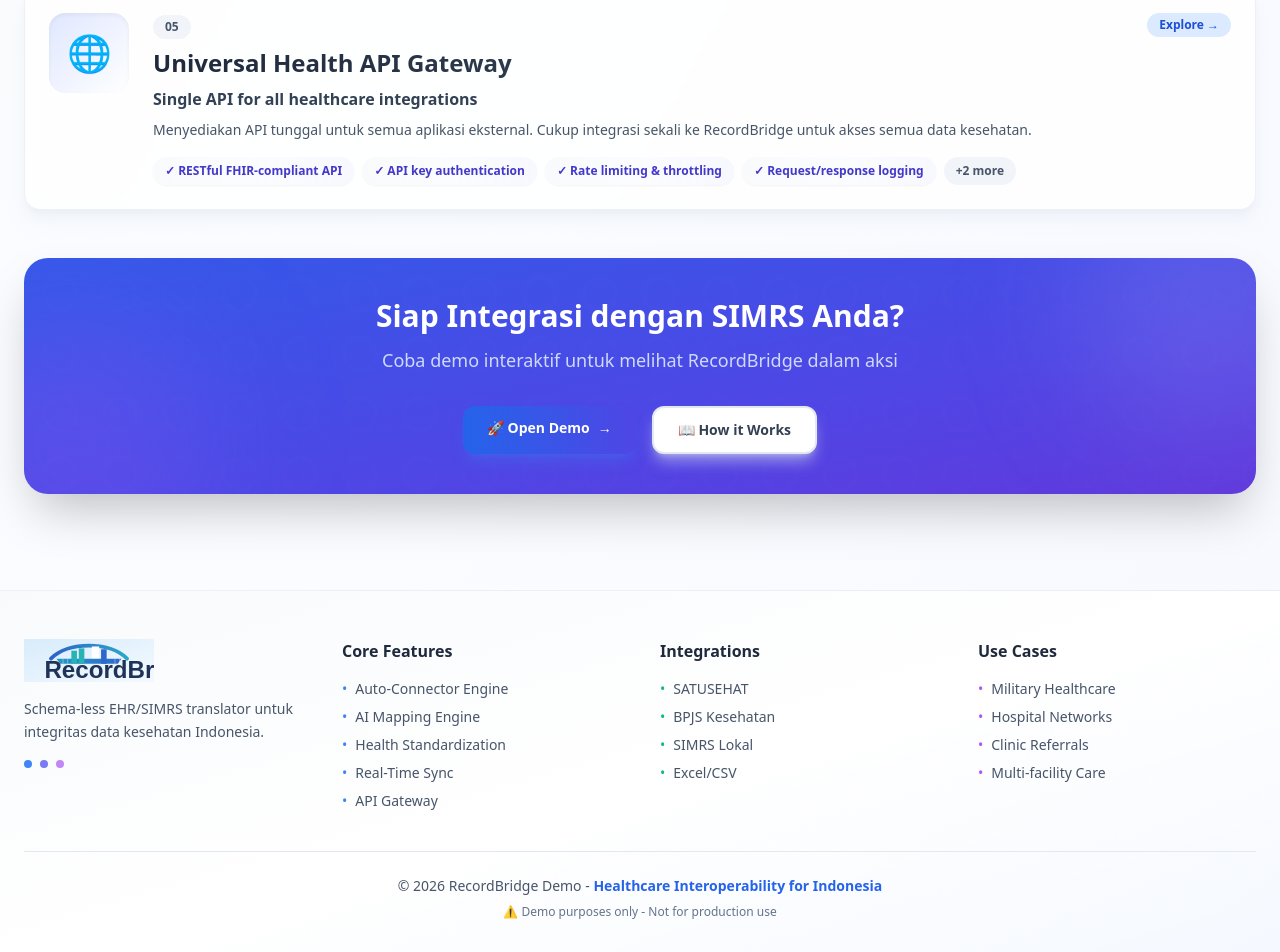
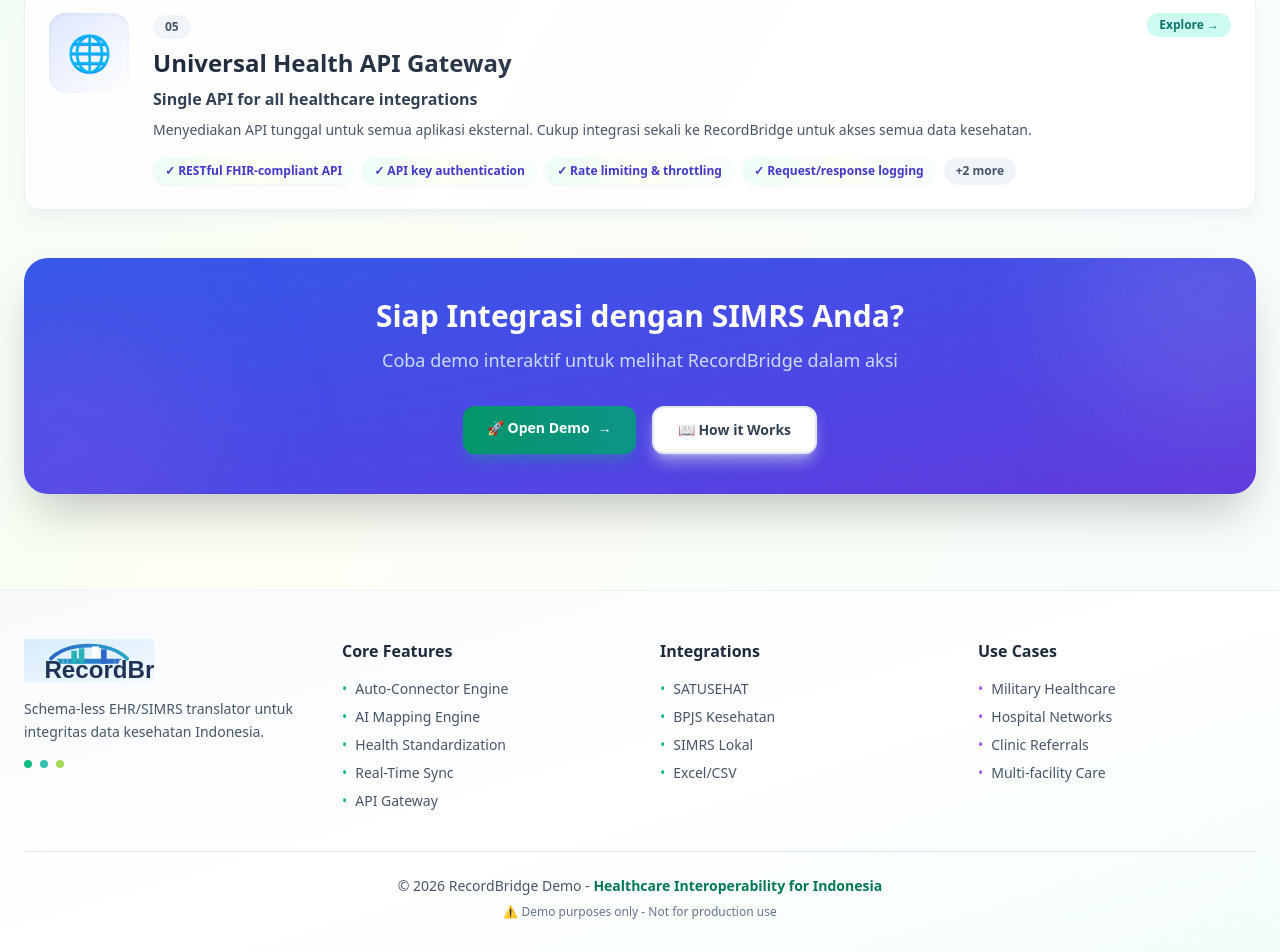
Before and after one commit to sobri3195/recordbridge, a Next.js app: page /features in a window 1280 px wide. Shown: the part 1325-2277 px from the top of the page. Built offline with nearby package versions, Linux system fonts and the light colour scheme.

Commit message:
Refresh UI with green hackathon-style theme

```diff
--- a/app/globals.css
+++ b/app/globals.css
@@ -7,7 +7,7 @@
 }
 
 body {
-  @apply bg-gradient-to-br from-slate-50 via-blue-50/30 to-indigo-50/50 text-slate-900 antialiased;
+  @apply bg-gradient-to-br from-emerald-50 via-lime-50/40 to-teal-50/60 text-slate-900 antialiased;
 }
 
 .card {
@@ -15,7 +15,7 @@
 }
 
 .card-gradient {
-  @apply rounded-2xl bg-gradient-to-br from-white via-white to-blue-50/50 p-6 shadow-xl shadow-blue-100/50 border border-blue-100/60;
+  @apply rounded-2xl bg-gradient-to-br from-white via-white to-emerald-50/60 p-6 shadow-xl shadow-emerald-100/50 border border-emerald-100/70;
 }
 
 .glass {
@@ -33,11 +33,11 @@
 }
 
 ::-webkit-scrollbar-thumb {
-  @apply bg-gradient-to-b from-blue-400 to-indigo-500 rounded-full shadow-md;
+  @apply bg-gradient-to-b from-emerald-400 to-teal-500 rounded-full shadow-md;
 }
 
 ::-webkit-scrollbar-thumb:hover {
-  @apply bg-gradient-to-b from-blue-500 to-indigo-600 scale-110;
+  @apply bg-gradient-to-b from-emerald-500 to-teal-600 scale-110;
 }
 
 /* Animation utilities */
@@ -67,8 +67,8 @@
 }
 
 @keyframes pulse-glow {
-  0%, 100% { box-shadow: 0 0 20px rgba(59, 130, 246, 0.3); }
-  50% { box-shadow: 0 0 40px rgba(59, 130, 246, 0.6); }
+  0%, 100% { box-shadow: 0 0 18px rgba(16, 185, 129, 0.22); }
+  50% { box-shadow: 0 0 32px rgba(16, 185, 129, 0.38); }
 }
 
 @keyframes gradient-shift {
@@ -115,7 +115,7 @@
 
 /* Smooth transitions */
 * {
-  @apply transition-all duration-300 ease-out;
+  @apply transition-all duration-200 ease-out;
 }
 
 /* Better focus states */
@@ -124,16 +124,16 @@
 input:focus-visible,
 select:focus-visible,
 textarea:focus-visible {
-  @apply outline-none ring-4 ring-blue-400/50 ring-offset-2 ring-offset-white;
+  @apply outline-none ring-4 ring-emerald-400/50 ring-offset-2 ring-offset-white;
 }
 
 /* Enhanced button styles */
 .btn-primary {
-  @apply relative overflow-hidden rounded-xl bg-gradient-to-r from-blue-600 to-indigo-600 px-6 py-3 text-sm font-semibold text-white shadow-lg shadow-blue-500/30 transition-all duration-300 hover:shadow-xl hover:shadow-blue-500/40 hover:scale-105 hover:from-blue-700 hover:to-indigo-700 active:scale-95;
+  @apply relative overflow-hidden rounded-xl bg-gradient-to-r from-emerald-600 to-teal-600 px-6 py-3 text-sm font-semibold text-white shadow-lg shadow-emerald-500/25 transition-all duration-300 hover:shadow-xl hover:shadow-emerald-500/35 hover:scale-[1.03] hover:from-emerald-700 hover:to-teal-700 active:scale-95;
 }
 
 .btn-secondary {
-  @apply relative overflow-hidden rounded-xl border-2 border-slate-200 bg-white px-6 py-3 text-sm font-semibold text-slate-700 shadow-lg shadow-slate-200/50 transition-all duration-300 hover:border-blue-300 hover:shadow-xl hover:shadow-blue-100/50 hover:scale-105 hover:bg-blue-50/50 active:scale-95;
+  @apply relative overflow-hidden rounded-xl border-2 border-slate-200 bg-white px-6 py-3 text-sm font-semibold text-slate-700 shadow-lg shadow-slate-200/50 transition-all duration-300 hover:border-emerald-300 hover:shadow-xl hover:shadow-emerald-100/50 hover:scale-[1.03] hover:bg-emerald-50/50 active:scale-95;
 }
 
 .btn-ghost {
@@ -146,7 +146,7 @@
 }
 
 .hover-glow:hover {
-  @apply shadow-[0_0_30px_rgba(59,130,246,0.3)];
+  @apply shadow-[0_0_24px_rgba(16,185,129,0.22)];
 }
 
 /* Badge styles */
@@ -155,7 +155,7 @@
 }
 
 .badge-blue {
-  @apply badge bg-blue-100 text-blue-700;
+  @apply badge bg-teal-100 text-teal-700;
 }
 
 .badge-green {
@@ -176,11 +176,11 @@
 
 /* Gradient text */
 .text-gradient {
-  @apply bg-gradient-to-r from-blue-600 via-indigo-600 to-purple-600 bg-clip-text text-transparent;
+  @apply bg-gradient-to-r from-emerald-600 via-teal-600 to-cyan-600 bg-clip-text text-transparent;
 }
 
 .text-gradient-blue {
-  @apply bg-gradient-to-r from-blue-600 to-cyan-500 bg-clip-text text-transparent;
+  @apply bg-gradient-to-r from-emerald-600 to-teal-500 bg-clip-text text-transparent;
 }
 
 /* Pattern backgrounds */
--- a/app/layout.tsx
+++ b/app/layout.tsx
@@ -22,9 +22,9 @@
             <Link href="/" className="group flex items-center gap-3">
               <div className="relative">
                 <Logo size="sm" variant="full" className="transition-opacity duration-300 group-hover:opacity-90" />
-                <div className="absolute inset-0 rounded-full bg-blue-500/20 blur-xl opacity-0 transition-opacity duration-300 group-hover:opacity-100"></div>
+                <div className="absolute inset-0 rounded-full bg-emerald-500/20 blur-xl opacity-0 transition-opacity duration-300 group-hover:opacity-100"></div>
               </div>
-              <span className="hidden rounded-full bg-gradient-to-r from-blue-100 to-indigo-100 px-3 py-1 text-xs font-bold text-blue-700 md:inline-block shadow-sm">
+              <span className="hidden rounded-full bg-gradient-to-r from-emerald-100 to-teal-100 px-3 py-1 text-xs font-bold text-emerald-700 md:inline-block shadow-sm">
                 Demo
               </span>
             </Link>
@@ -38,7 +38,7 @@
                 <Link
                   key={item.href}
                   href={item.href}
-                  className="group flex items-center gap-2 rounded-xl px-4 py-2 text-sm font-medium text-slate-600 transition-all duration-300 hover:bg-gradient-to-r hover:from-blue-50 hover:to-indigo-50 hover:text-blue-600 hover:shadow-md"
+                  className="group flex items-center gap-2 rounded-xl px-4 py-2 text-sm font-medium text-slate-600 transition-all duration-300 hover:bg-gradient-to-r hover:from-emerald-50 hover:to-teal-50 hover:text-emerald-700 hover:shadow-md"
                 >
                   <span className="transition-transform duration-300 group-hover:scale-110">{item.icon}</span>
                   <span>{item.label}</span>
@@ -55,7 +55,7 @@
         <main className="mx-auto max-w-7xl px-6 py-8">
           {children}
         </main>
-        <footer className="mt-16 border-t border-slate-200/60 bg-gradient-to-br from-slate-50 via-white to-blue-50/30">
+        <footer className="mt-16 border-t border-slate-200/60 bg-gradient-to-br from-slate-50 via-white to-emerald-50/30">
           <div className="mx-auto max-w-7xl px-6 py-12">
             <div className="grid grid-cols-1 gap-10 md:grid-cols-4">
               <div className="space-y-4">
@@ -66,32 +66,32 @@
                   Schema-less EHR/SIMRS translator untuk integritas data kesehatan Indonesia.
                 </p>
                 <div className="flex gap-2">
-                  <div className="h-2 w-2 rounded-full bg-blue-500 animate-pulse"></div>
-                  <div className="h-2 w-2 rounded-full bg-indigo-500 animate-pulse" style={{animationDelay: '0.2s'}}></div>
-                  <div className="h-2 w-2 rounded-full bg-purple-500 animate-pulse" style={{animationDelay: '0.4s'}}></div>
+                  <div className="h-2 w-2 rounded-full bg-emerald-500 animate-pulse"></div>
+                  <div className="h-2 w-2 rounded-full bg-teal-500 animate-pulse" style={{animationDelay: '0.2s'}}></div>
+                  <div className="h-2 w-2 rounded-full bg-lime-500 animate-pulse" style={{animationDelay: '0.4s'}}></div>
                 </div>
               </div>
               <div>
                 <h4 className="mb-4 font-bold text-slate-800">Core Features</h4>
                 <ul className="space-y-2 text-sm text-slate-600">
-                  <li className="flex items-center gap-2 transition-colors hover:text-blue-600">
-                    <span className="text-blue-500">•</span>
+                  <li className="flex items-center gap-2 transition-colors hover:text-emerald-700">
+                    <span className="text-emerald-500">•</span>
                     Auto-Connector Engine
                   </li>
-                  <li className="flex items-center gap-2 transition-colors hover:text-blue-600">
-                    <span className="text-blue-500">•</span>
+                  <li className="flex items-center gap-2 transition-colors hover:text-emerald-700">
+                    <span className="text-emerald-500">•</span>
                     AI Mapping Engine
                   </li>
-                  <li className="flex items-center gap-2 transition-colors hover:text-blue-600">
-                    <span className="text-blue-500">•</span>
+                  <li className="flex items-center gap-2 transition-colors hover:text-emerald-700">
+                    <span className="text-emerald-500">•</span>
                     Health Standardization
                   </li>
-                  <li className="flex items-center gap-2 transition-colors hover:text-blue-600">
-                    <span className="text-blue-500">•</span>
+                  <li className="flex items-center gap-2 transition-colors hover:text-emerald-700">
+                    <span className="text-emerald-500">•</span>
                     Real-Time Sync
                   </li>
-                  <li className="flex items-center gap-2 transition-colors hover:text-blue-600">
-                    <span className="text-blue-500">•</span>
+                  <li className="flex items-center gap-2 transition-colors hover:text-emerald-700">
+                    <span className="text-emerald-500">•</span>
                     API Gateway
                   </li>
                 </ul>
@@ -99,19 +99,19 @@
               <div>
                 <h4 className="mb-4 font-bold text-slate-800">Integrations</h4>
                 <ul className="space-y-2 text-sm text-slate-600">
-                  <li className="flex items-center gap-2 transition-colors hover:text-blue-600">
+                  <li className="flex items-center gap-2 transition-colors hover:text-emerald-700">
                     <span className="text-emerald-500">•</span>
                     SATUSEHAT
                   </li>
-                  <li className="flex items-center gap-2 transition-colors hover:text-blue-600">
+                  <li className="flex items-center gap-2 transition-colors hover:text-emerald-700">
                     <span className="text-emerald-500">•</span>
                     BPJS Kesehatan
                   </li>
-                  <li className="flex items-center gap-2 transition-colors hover:text-blue-600">
+                  <li className="flex items-center gap-2 transition-colors hover:text-emerald-700">
                     <span className="text-emerald-500">•</span>
                     SIMRS Lokal
                   </li>
-                  <li className="flex items-center gap-2 transition-colors hover:text-blue-600">
+                  <li className="flex items-center gap-2 transition-colors hover:text-emerald-700">
                     <span className="text-emerald-500">•</span>
                     Excel/CSV
                   </li>
@@ -120,19 +120,19 @@
               <div>
                 <h4 className="mb-4 font-bold text-slate-800">Use Cases</h4>
                 <ul className="space-y-2 text-sm text-slate-600">
-                  <li className="flex items-center gap-2 transition-colors hover:text-blue-600">
+                  <li className="flex items-center gap-2 transition-colors hover:text-emerald-700">
                     <span className="text-purple-500">•</span>
                     Military Healthcare
                   </li>
-                  <li className="flex items-center gap-2 transition-colors hover:text-blue-600">
+                  <li className="flex items-center gap-2 transition-colors hover:text-emerald-700">
                     <span className="text-purple-500">•</span>
                     Hospital Networks
                   </li>
-                  <li className="flex items-center gap-2 transition-colors hover:text-blue-600">
+                  <li className="flex items-center gap-2 transition-colors hover:text-emerald-700">
                     <span className="text-purple-500">•</span>
                     Clinic Referrals
                   </li>
-                  <li className="flex items-center gap-2 transition-colors hover:text-blue-600">
+                  <li className="flex items-center gap-2 transition-colors hover:text-emerald-700">
                     <span className="text-purple-500">•</span>
                     Multi-facility Care
                   </li>
@@ -141,7 +141,7 @@
             </div>
             <div className="mt-10 border-t border-slate-200 pt-6 text-center">
               <p className="text-sm text-slate-600">
-                © 2026 RecordBridge Demo - <span className="font-semibold text-blue-600">Healthcare Interoperability for Indonesia</span>
+                © 2026 RecordBridge Demo - <span className="font-semibold text-emerald-700">Healthcare Interoperability for Indonesia</span>
               </p>
               <p className="mt-2 text-xs text-slate-500">⚠️ Demo purposes only - Not for production use</p>
             </div>
```
Also changed, not shown: app/page.tsx (+18 -18 lines).
